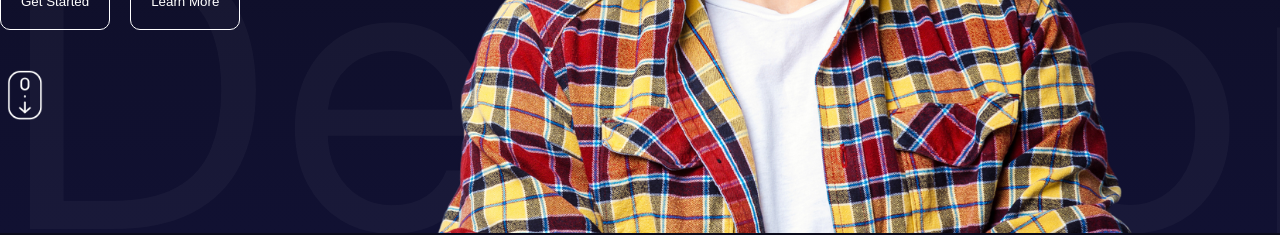
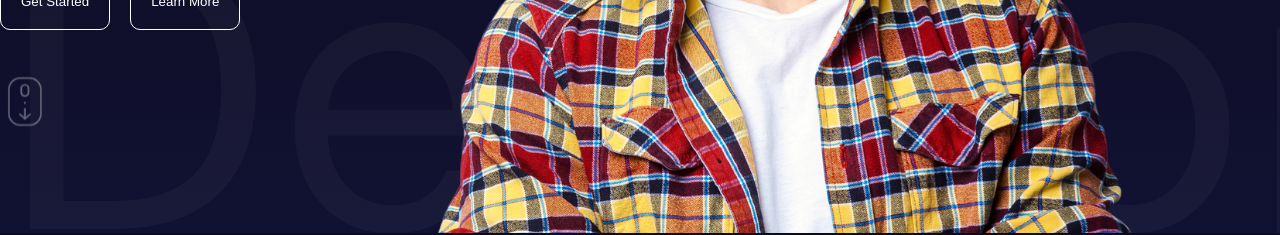
Before and after one commit to mdave94/vite-framer-exercise, a React (Vite) app: page / in a window 1280 px wide. Shown: the part 567-802 px from the top of the page. Built offline with nearby package versions, Linux system fonts and the light colour scheme.

Commit message:
hero section animation update

```diff
--- a/src/components/hero/Hero.jsx
+++ b/src/components/hero/Hero.jsx
@@ -1,19 +1,54 @@
+import { stagger } from "framer-motion";
 import "./hero.scss";
+import { motion } from "framer-motion";
+
+const textVariants = {
+  initial: {
+    x: -500,
+    opacity: 0,
+  },
+  animate: {
+    x: 0,
+    opacity: 1,
+    transition: {
+      duration: 1,
+      staggerChildren: 0.1,
+    },
+  },
+  scrollButton: {
+    opacity: 0,
+    y: 10,
+    transition: {
+      duration: 2,
+      repeat: Infinity,
+    },
+  },
+};
 
 const Hero = () => {
   return (
     <div className="hero">
-      <div className="wrapper">
-        <div className="textContainer">
-          <h2> LOREM IPSUM </h2>
-          <h1>Web Development</h1>
-          <div className="buttons">
-            <button>Get Started</button>
-            <button>Learn More</button>
-          </div>
-          <img src="/scroll.png" alt="" />
-        </div>
-      </div>
+      <motion.div className="wrapper">
+        <motion.div
+          className="textContainer"
+          variants={textVariants}
+          initial="initial"
+          animate="animate"
+        >
+          <motion.h2 variants={textVariants}> LOREM IPSUM </motion.h2>
+          <motion.h1 variants={textVariants}>Web Development</motion.h1>
+          <motion.div className="buttons" variants={textVariants}>
+            <motion.button variants={textVariants}>Get Started</motion.button>
+            <motion.button variants={textVariants}>Learn More</motion.button>
+          </motion.div>
+          <motion.img
+            variants={textVariants}
+            animate="scrollButton"
+            src="/scroll.png"
+            alt=""
+          />
+        </motion.div>
+      </motion.div>
 
       <div className="slidingTextContainer">Developer Programmer</div>
 
--- a/src/components/hero/hero.scss
+++ b/src/components/hero/hero.scss
@@ -1,4 +1,5 @@
 .hero{
+    z-index: -1;
     height: calc(100vh - 100px);
     overflow: hidden;
     background: linear-gradient(180deg,#0c0c1d,#111132);
@@ -55,6 +56,8 @@
         position: absolute;
         top: 0;
         right: 0;
+
+
     }
 
 
```
